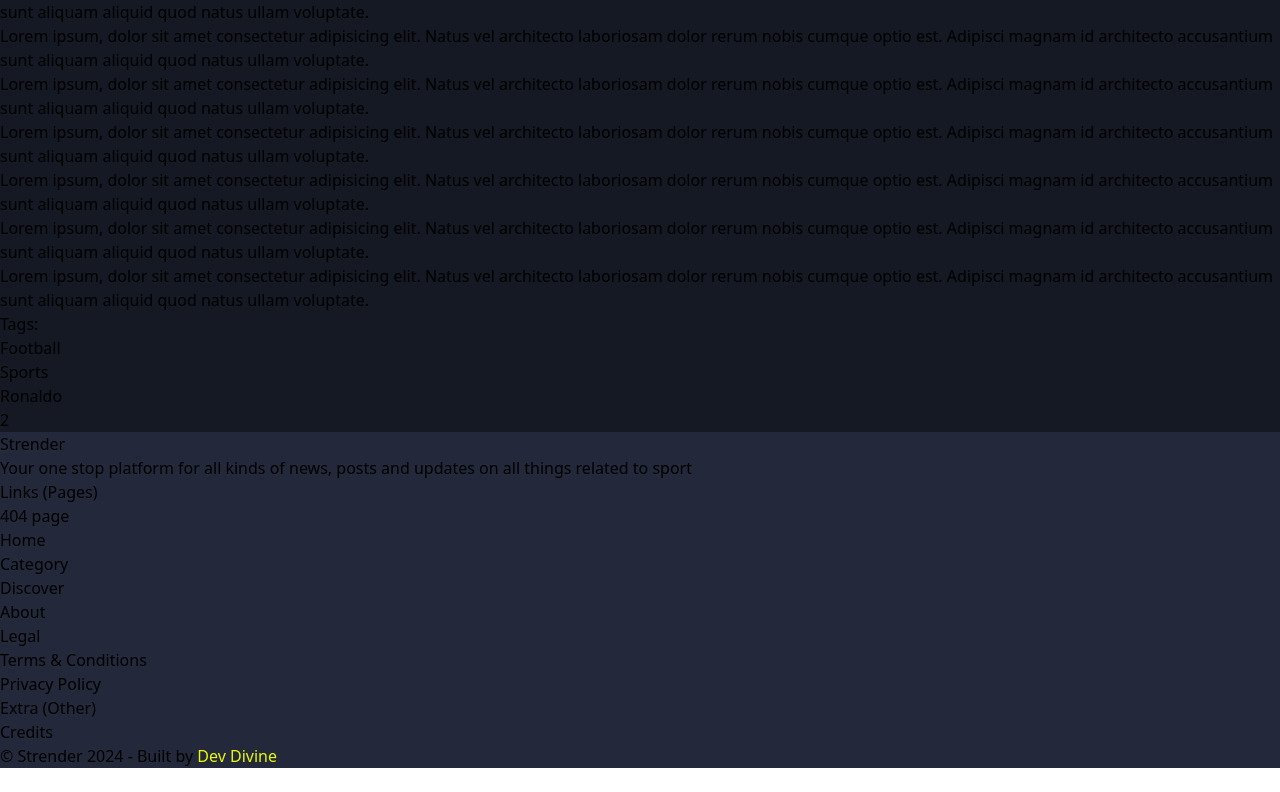
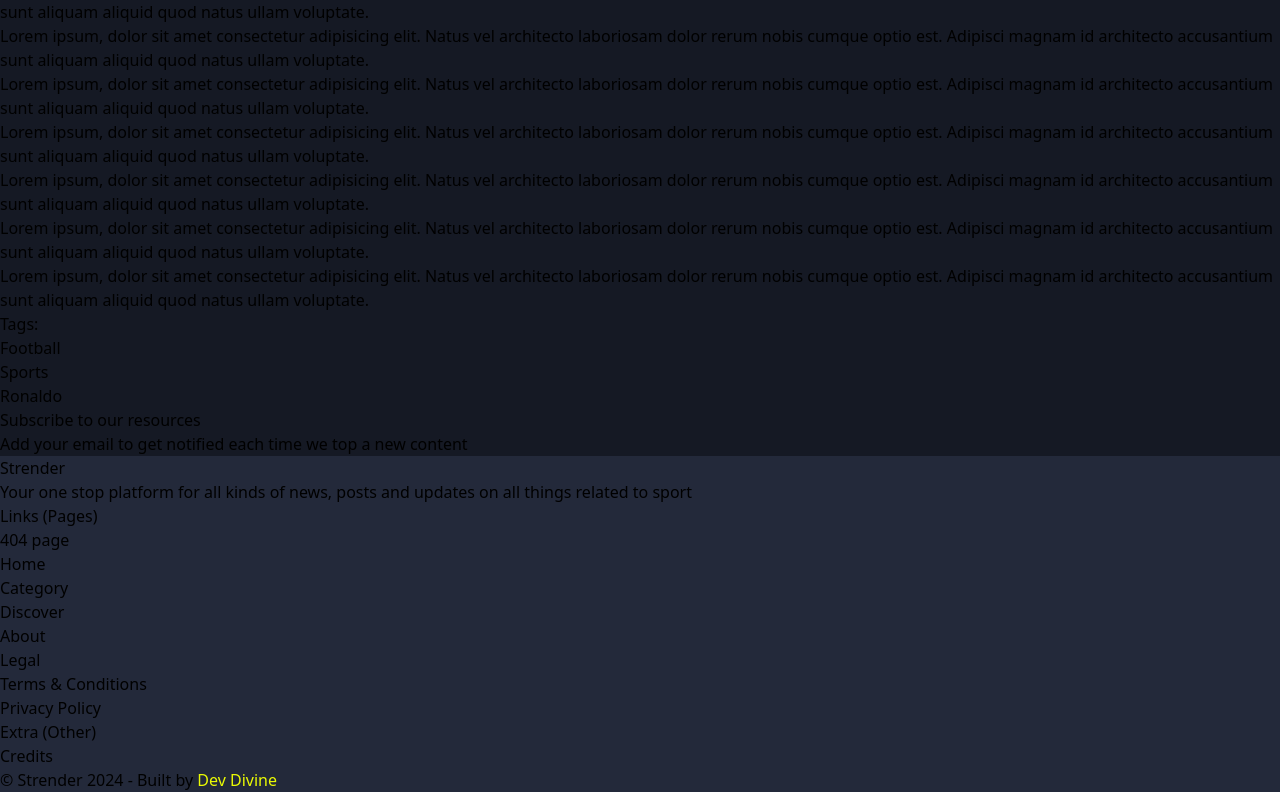
Before and after one commit to Okeke-Divine/strender, a React (Vite) app: page /post in a window 1280 px wide. Shown: the part 1110-1902 px from the top of the page. Before the commit the page ends 1878 px from the top, so only its background shows below. Built offline with nearby package versions, Linux system fonts and the light colour scheme.

Commit message:
Major updates

```diff
--- /dev/null
+++ b/src/components/EmailSubscribe.jsx
@@ -0,0 +1,10 @@
+export default function EmailSubscribe() {
+  return (
+    <>
+      <div className="font-bold">Subscribe to our resources</div>
+      <div className="text-gray-500 text-sm font-semibold">
+        Add your email to get notified each time we top a new content
+      </div>
+    </>
+  );
+}
--- a/src/pages/Post.jsx
+++ b/src/pages/Post.jsx
@@ -1,14 +1,16 @@
 import DocumentTittle from "../utils/documentTitle";
 import __Tag from "../components/__Tag";
+import EmailSubscribe from "../components/EmailSubscribe";
 
-export default function About() {
+export default function Post() {
   return (
     <>
+    <DocumentTittle title="Post name" />
       <main className="mainComponent2 mt-2">
         <div className="w-full h-[300px] bg-blue-200 rounded-3xl"></div>
       </main>
       <main className="mainComponent relative -top-20 mb-[-5rem]">
-        <div className="block md:flex bg-white rounded-xl shadow-lg p-5">
+        <div className="block md:flex bg-white rounded-xl shadow-lg p-5 gap-5">
           <div className="w-full md:w-4/6">
             {/* category */}
             <div>
@@ -105,7 +107,9 @@ export default function About() {
               </div>
             </div>
           </div>
-          <div className="mt-5 md:mt-0 w-full md:w-2/6">2</div>
+          <div className="mt-5 md:mt-0 w-full md:w-2/6 border-l-2 h-fit p-5">
+           <EmailSubscribe />
+          </div>
         </div>
       </main>
     </>
```
